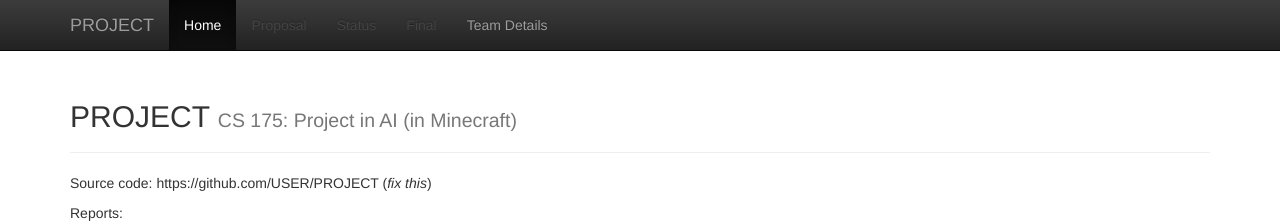
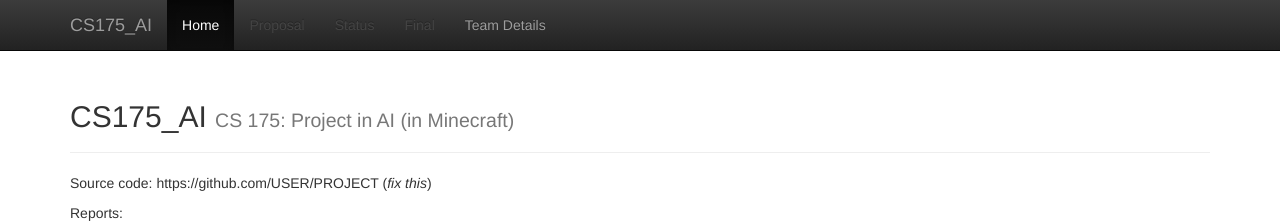
Before and after one commit to LeoLuo0320/MatureAI, a Jekyll site: the page built from docs/index.md, in a window 1280 px wide. Shown: the top 223 px of the page. Built offline with Jekyll 4.4.1, drawn with Linux system fonts in a browser that asks for light colours; formulas are drawn with MathJax 3.

Commit message:
changed Title

```diff
--- a/docs/_config.yml
+++ b/docs/_config.yml
@@ -1,7 +1,7 @@
 ###########
 # site.title
 
-title:    'PROJECT'
+title:    'CS175_AI'
 subtitle: 'CS 175: Project in AI (in Minecraft)'
 
 
```
